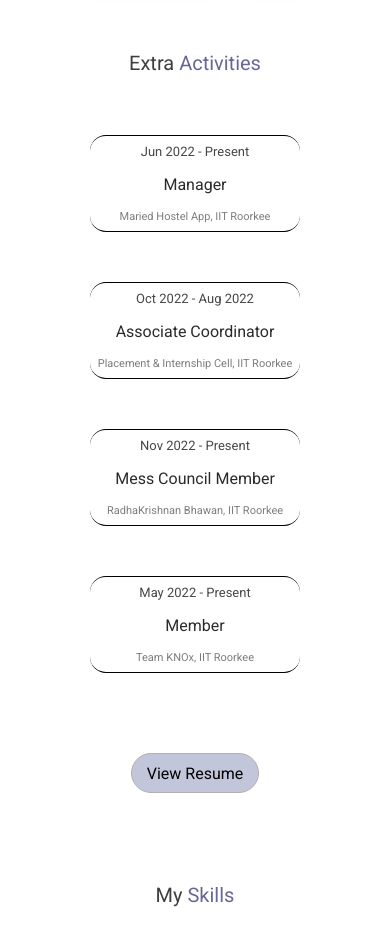
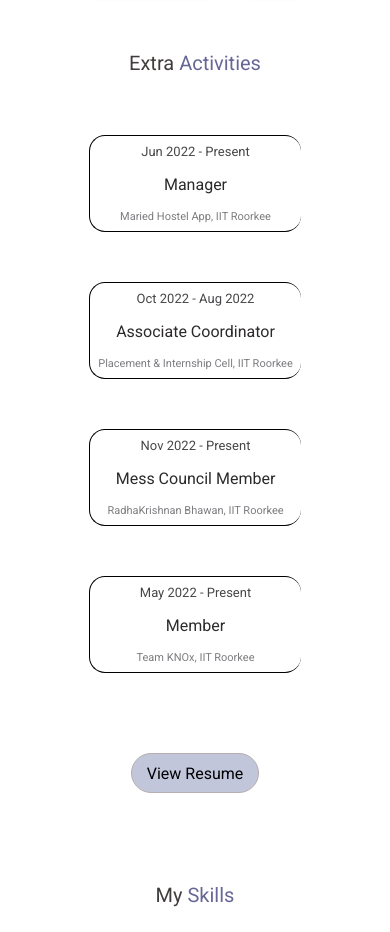
Before and after one commit to Lalit9025/My-Old-Portfolio-Website, a React (Create React App) app: page / in a window 390 px wide. Shown: the part 1280-2212 px from the top of the page. Built offline with nearby package versions, Linux system fonts and the light colour scheme.

Commit message:
padding changed

```diff
--- a/src/components/Rside/Resume/resbox.css
+++ b/src/components/Rside/Resume/resbox.css
@@ -36,9 +36,7 @@
         text-align: center;
         border-top: 1px solid ;
         border-bottom: 1px solid ;
-        border-left: 0 ;
-        padding-left: 0px;
-        padding: 0px,0px;
+        padding: 0px;
     }
     .container:hover{
         border-top: 3px solid rgb(103, 103, 150);
```
Also changed, not shown: package.json (+4 -15 lines).
